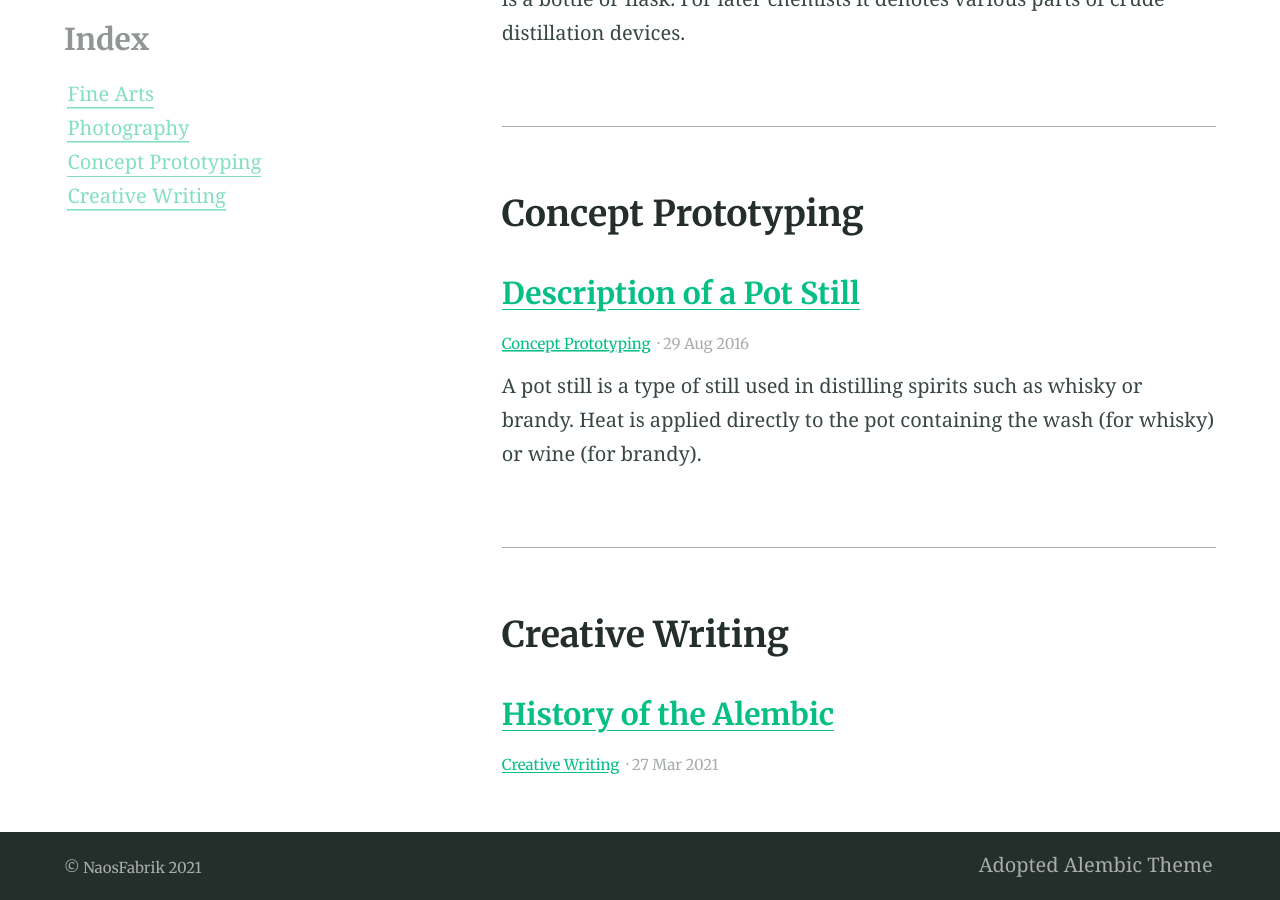
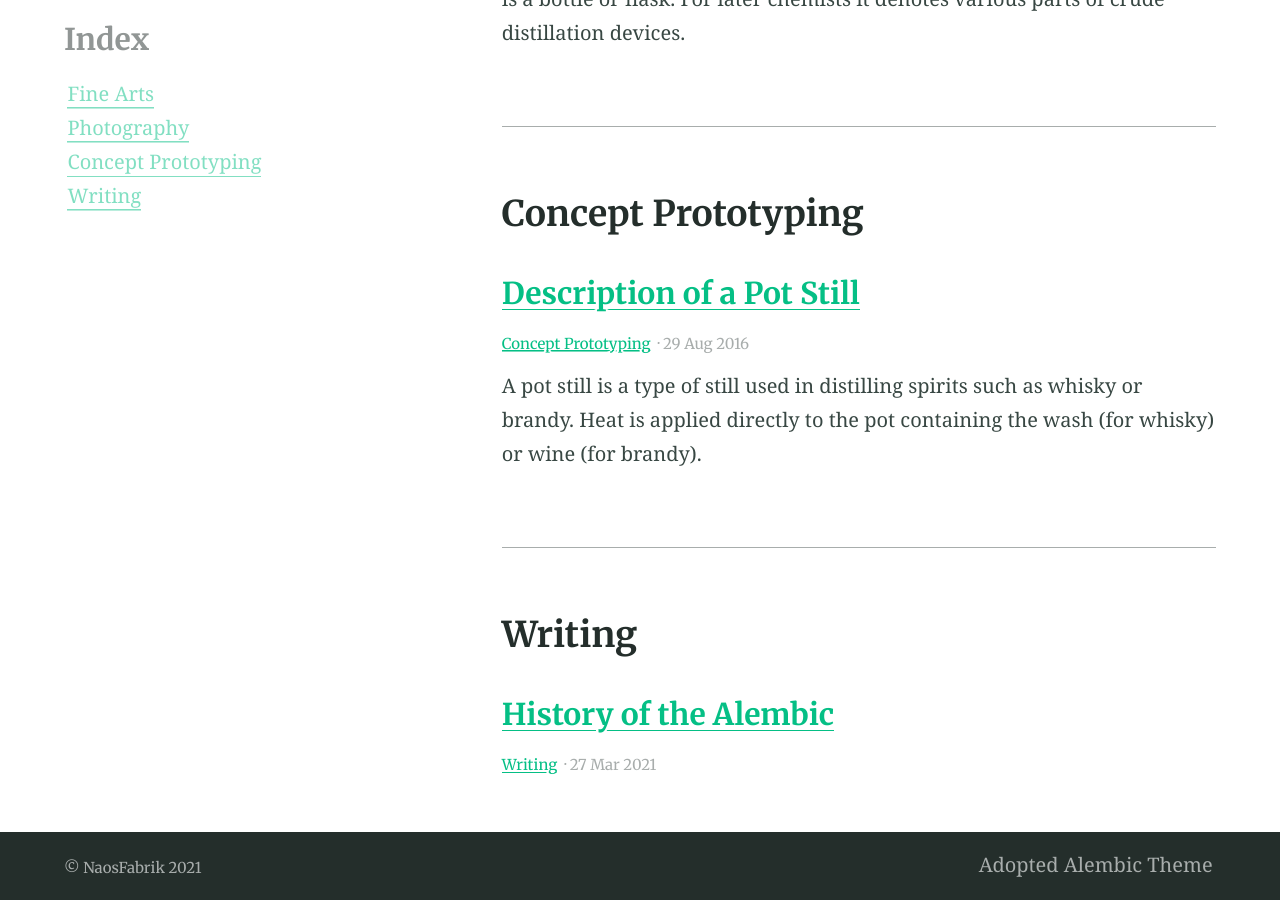
Before and after one commit to NaosFabrik/NaosFabrik.github.io, a Jekyll site: the page built from categories.md, in a window 1280 px wide and 900 px high, scrolled down 956 px. Built offline with Jekyll 4.4.1, drawn with Linux system fonts in a browser that asks for light colours.

Commit message:
Update 2021-03-27-example-post-one.md

```diff
--- a/_posts/2021-03-27-example-post-one.md
+++ b/_posts/2021-03-27-example-post-one.md
@@ -1,7 +1,7 @@
 ---
 title: History of the Alembic
 categories:
-- Creative Writing
+- Writing
 feature_text: |
   The History of the Alembic tool
 ---
```
